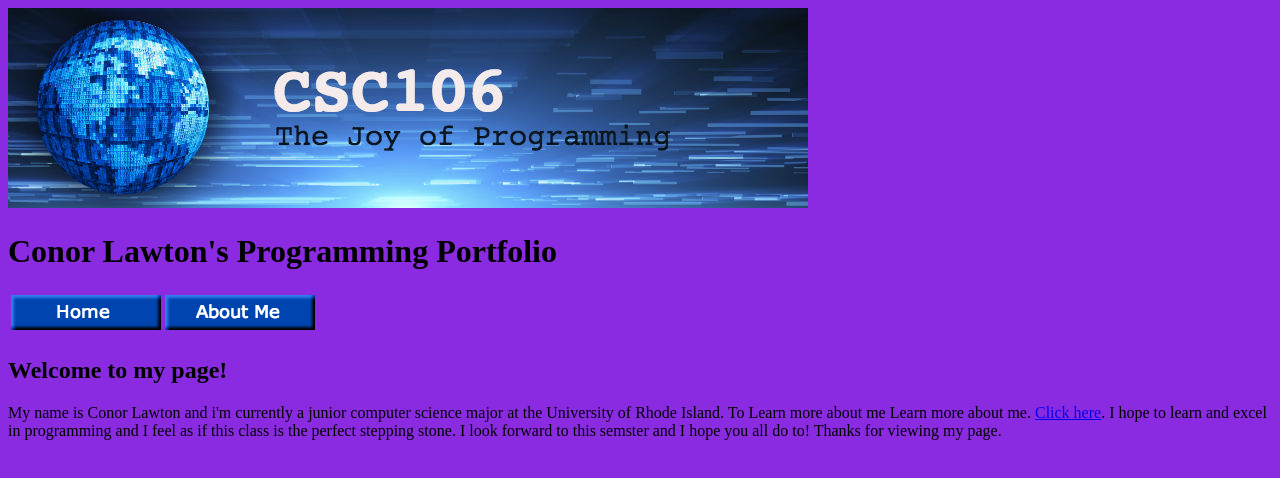
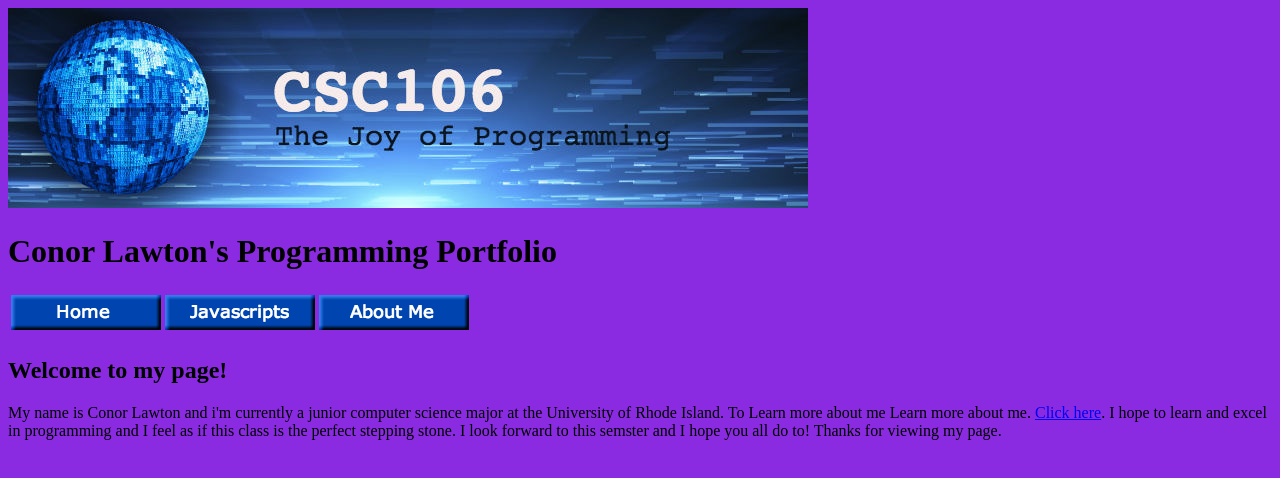
Before and after one commit to ConorLawton12/ConorLawton12.github.io, a plain HTML site: page index.html in a window 1280 px wide. Drawn offline with Linux system fonts and the light colour scheme.

Commit message:
Update index.html

```diff
--- a/index.html
+++ b/index.html
@@ -10,7 +10,8 @@
 <h1>Conor Lawton's Programming Portfolio</h1>
 <body>
     <table>
-       <td><img src="Home.png"></td>
+        <td><img src="Home.png"></td>
+        <td><img src="javascripts.png"></a></td>
         <td><img src="About me.png"></td></table>
         <h2>Welcome to my page!</h2>
 
```
